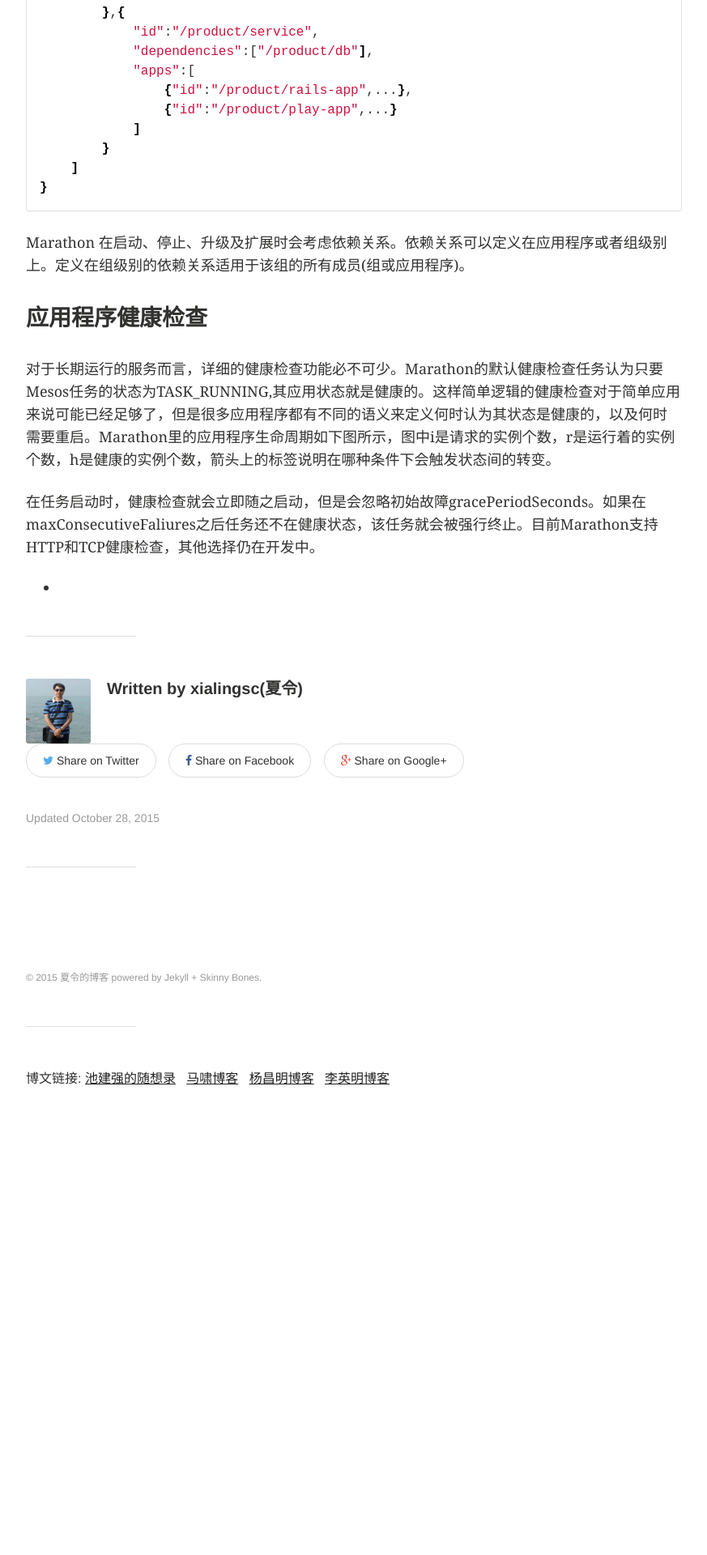
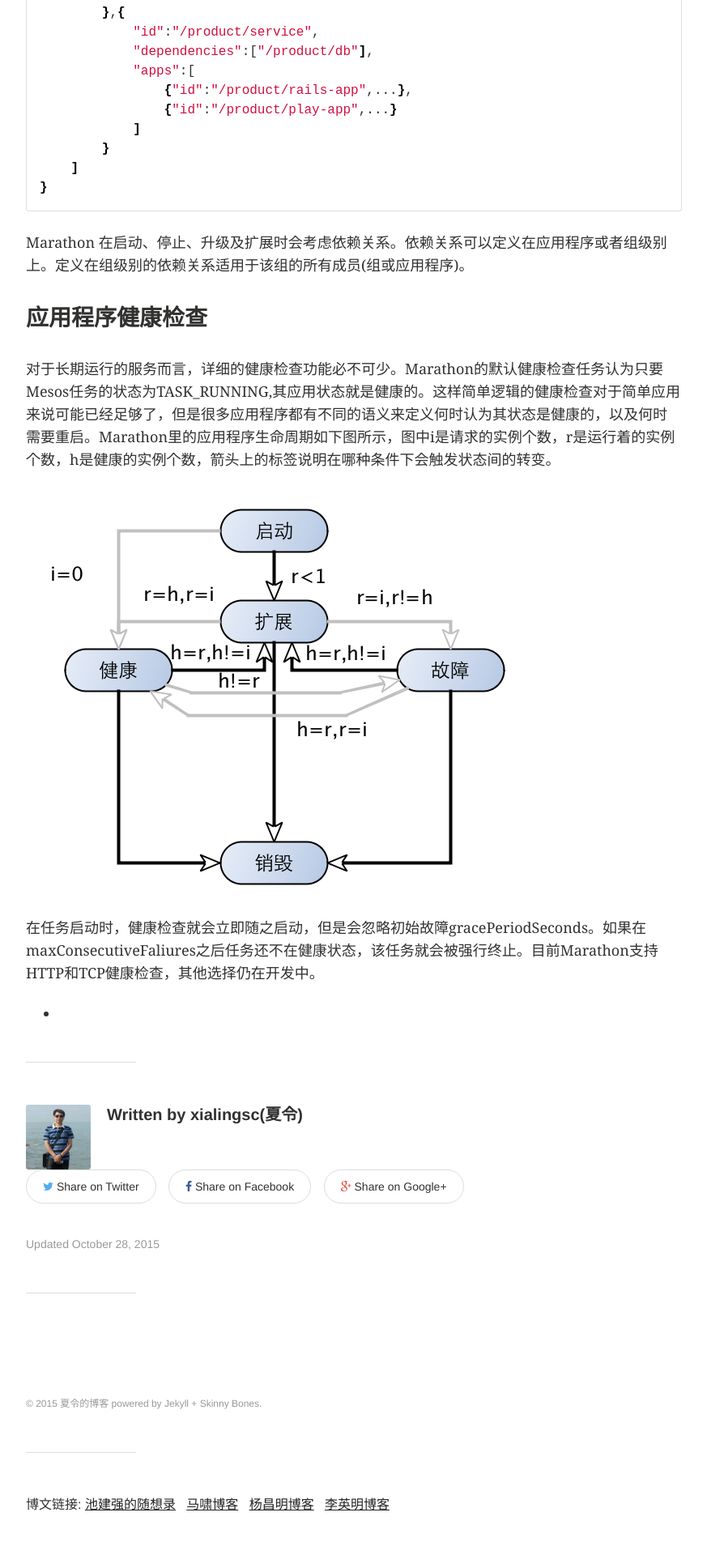
Before and after one commit to xialingsc/home, a Jekyll site: the page built from _posts/mesos/2015-10-28-The-Sample-Example-and-Features-of-Marathon.md, in a window 1280 px wide. Shown: the part 3457-5377 px from the top of the page at 81% size, without its empty margins (64-937 px from the left). Built offline with Jekyll 4.4.1, drawn with Linux system fonts in a browser that asks for light colours; a script that is not in the unit is left out; comment, search, counter and statistics services are not loaded; before the commit the page ends 4851 px from its top, so only the background shows below that.

Commit message:
release post

```diff
--- a/_posts/mesos/2015-10-28-The-Sample-Example-and-Features-of-Marathon.md
+++ b/_posts/mesos/2015-10-28-The-Sample-Example-and-Features-of-Marathon.md
@@ -128,6 +128,8 @@ Marathon 在启动、停止、升级及扩展时会考虑依赖关系。依赖
 
 对于长期运行的服务而言，详细的健康检查功能必不可少。Marathon的默认健康检查任务认为只要Mesos任务的状态为TASK_RUNNING,其应用状态就是健康的。这样简单逻辑的健康检查对于简单应用来说可能已经足够了，但是很多应用程序都有不同的语义来定义何时认为其状态是健康的，以及何时需要重启。Marathon里的应用程序生命周期如下图所示，图中i是请求的实例个数，r是运行着的实例个数，h是健康的实例个数，箭头上的标签说明在哪种条件下会触发状态间的转变。
 
+![生命周期图](../../images/teaser/life.png "生命周期图")
+
 在任务启动时，健康检查就会立即随之启动，但是会忽略初始故障gracePeriodSeconds。如果在maxConsecutiveFaliures之后任务还不在健康状态，该任务就会被强行终止。目前Marathon支持HTTP和TCP健康检查，其他选择仍在开发中。
 
 -
```
Also changed, not shown: images/teaser/life.png (added).
